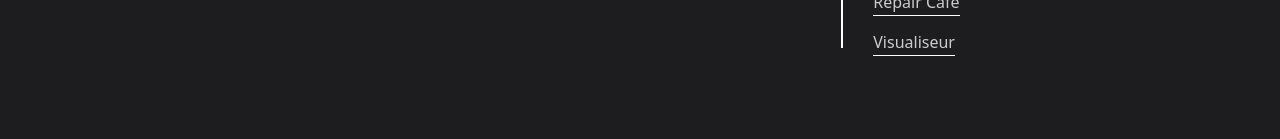
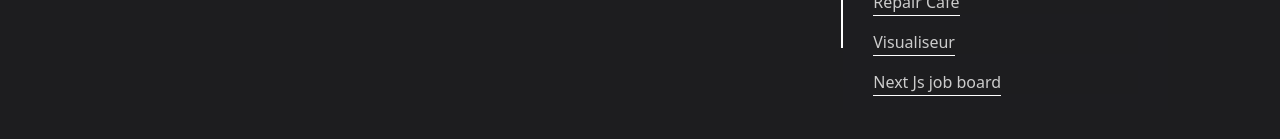
Before and after one commit to Phfyx/Portfolio, a React (Vite) app: page / in a window 1280 px wide. Shown: the part 500-639 px from the top of the page. Built offline with nearby package versions, Linux system fonts and the light colour scheme.

Commit message:
Add new project to data.js and update project rendering in projet.jsx

```diff
--- a/src/assets/data.js
+++ b/src/assets/data.js
@@ -16,6 +16,16 @@ const projects = [
         image: "project2.png",
         link_msg: "Voir le repo",
         link: "https://github.com/Phfyx/sorting-visualizer"
+    },
+    {
+        id:3,
+        name: "Next Js job board",
+        description: "Création d'un Job Board grâce avec NextJs pour apprendre les nouveautés de ce dernier telles que les serveurs actions et les hooks de react useFormState et useFormStatus",
+        technologies: ["React", "JavaScript", "NextJs", "tailwind"],
+        image: "project2.png",
+        link_msg: "Voir le repo",
+        github_link: "https://github.com/Phfyx/NextJs-jobboard",
+        site_link: "https://next-js-jobboard.vercel.app/"
     }
 ];
 
```
Also changed, not shown: src/components/Projet/projet.jsx (+2 -5 lines).
